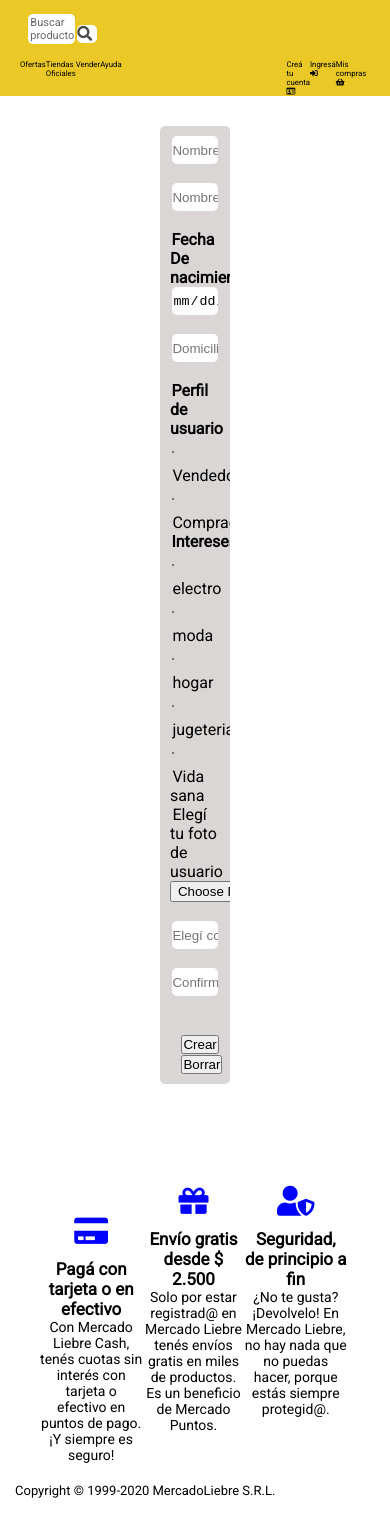
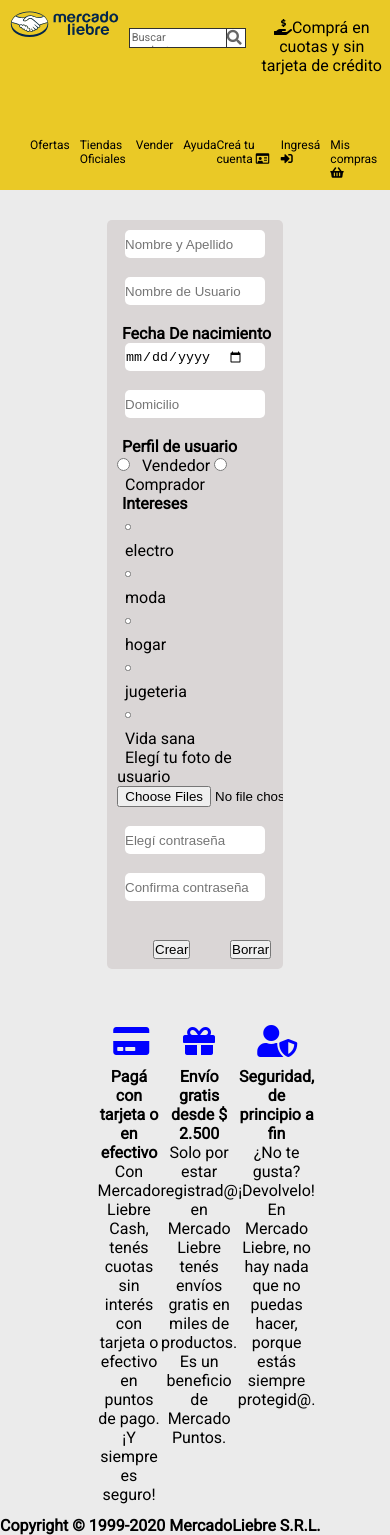
Before and after one commit to ManuelRopero/MercadoLiebreTaller, a website: page views/register.html in a window 390 px wide. Drawn offline with Linux system fonts and the light colour scheme; files that its build step writes are made by us from their sources; files whose address does not match are found by name.

Commit message:
Se mejoro el responsive del header y del footer, se añadio animacion de color a los logos del footer

```diff
--- a/app.js
+++ b/app.js
@@ -5,7 +5,7 @@
 const publicPath = path.resolve(__dirname,'./public');
 app.use(express.static(publicPath));
 app.get('/',(req,rest) => rest.sendFile(path.resolve(__dirname, './views/home.html')));
-app.post('/',(req,rest) => rest.sendFile(path.resolve(__dirname, './views/home.html')));
+app.post('/home',(req,rest) => rest.sendFile(path.resolve(__dirname, './views/home.html')));
 app.get('/pepe',(req,rest) => rest.sendFile(path.resolve(__dirname, './views/registro.html')));
 app.get('/register',(req,rest) => rest.sendFile(path.resolve(__dirname, './views/register.html')));
 app.get('/empty',(req,rest) => rest.sendFile(path.resolve(__dirname, './views/empty.html')));
--- /dev/null
+++ b/public/css/stylesHome.css
@@ -0,0 +1,372 @@
+*{
+    margin: 0px;
+    padding: 0px;
+    box-sizing: border-box;
+}
+
+body{
+    font-family: 'Roboto', sans-serif;
+    background-color: #ebebeb;
+}
+h3{
+    font-size: 24px;
+}
+div.top-header{
+    display: flex;
+    flex-wrap: wrap;
+}
+                 /*********************Header*********************/
+header div.top-header p{
+    width: 100%;
+    text-align: center;
+    margin-top: 10px;
+}
+header{
+    background-color: #EAC926;
+    width: 100%;
+}
+header div.logo, header .form{
+    width: 50%;
+}
+
+header div.logo{
+    padding: 10px;
+    margin-bottom: 80px;
+}
+
+header .form{
+    font-size: 11px;
+    display: flex;
+}
+
+header .top-header .form .input{
+    background-color: #FFF;
+    display: flex;
+    border: none;
+    border-radius: 5px;
+    outline: none;
+    color: #666;
+    padding: 2px;
+    width: 80%;
+    height: 20px;
+    margin-top: 20px;
+}
+
+header .form .submit {
+    background-color: #FFF;
+    border: none;
+    border-radius: 5px;
+    color: rgb(75, 73, 73);
+    font-size: 15px;
+    width: 20px;
+    height: 20px;
+    margin-top: 20px;
+    margin-left: -6px;
+}
+header nav{
+    font-size: 12px;
+    margin-left: 20px;
+}
+header ul li{
+    list-style-type: none;
+    display: none;
+}
+header ul li a{
+    text-decoration: none;
+    color: #000;
+}
+@media (max-width: 361px){
+    header .letra{
+        text-align: center;
+        margin-top: -87px;
+        margin-bottom: 15px;
+        font-size: 13px;
+        margin-left: auto;
+        margin-right: auto;
+    }
+
+}
+
+div.burger-menu{
+    text-align: center;
+    margin-top: -56px;
+}
+div.burger-menu i{
+    background-color: #0044AA;
+    border-radius: 5px;
+    color: #FFF;
+    font-size: 20px;
+    height: 40px;
+    margin: 10px 0px 20px 0px;
+    padding: 8px;
+    width: 40px;
+}
+                 /*********************MAIN*********************/
+
+div.last-visit, div.offers{
+    display: flex;
+    flex-wrap: wrap;
+}
+
+.price{
+    font-size: 18px;
+    width: 30%;
+}
+
+.discount{
+    width: 70%;
+}
+
+.discount, .description{
+    font-size: 16px;
+    font-weight: normal;
+}
+
+h3,
+.description{
+    color: #666;
+}
+
+.description{
+    display: none;
+    margin-top: 20px;
+}
+main section article :hover .description{
+    display: contents;
+  }
+section.banner img{
+    width: 100%;
+}
+main{
+    width: 90%;
+    margin: 0 auto;
+}
+
+main section article{
+    background-color: #fff;
+    margin: 10px 0px;
+}
+
+main section article img{
+    width: 100%;
+}
+
+main section article i,
+.discount{
+    color: #39b54a;
+}
+
+main section article i{
+    display: block;
+    font-size: 16px;
+    padding: 5px;
+    width: 30px;
+    height: 30px;
+    border: 1px solid #39b54a;
+    background-color: #FFF;
+    border-radius: 50%;
+    position: absolute;
+    right: 20px;
+    top: -15px;
+    transition: transform 0.3s ease-in;
+}
+main section article:hover i{
+    transform: rotate(-90deg);
+}
+main section h3{
+    margin: 20px 0px;
+}
+
+article div.main-article{
+    width: 100%;
+    display: flex;
+    flex-wrap: wrap;
+    align-items: baseline;
+    border-top: 1px solid #ebebeb;
+    position: relative;
+    padding: 15px;
+}
+.tarjet{
+    font-size: 12px;
+}
+
+
+/*FOOTER*/
+
+
+div.pie_de_pagina,div.pie_de_pagina i{
+    padding-top: 13px;
+    padding-bottom: 12px;
+    text-align: center;
+    margin: auto;
+    width: 50%;
+}
+div.pie_de_pagina i:hover{
+    color: #EAC926;
+
+}
+
+div.pie_de_pagina i{
+    font-size: 2em;
+    color: blue;
+    padding-bottom: 10px;
+}
+
+                                    /* RESPONSIVE*/
+
+@media (min-width: 361px){
+
+    header div.logo, header .form, header .letra{
+        width: 33%;
+        display: flex;
+    }
+    header div.letra, header div.form{
+        padding-top: 2%;
+    }
+    header .top-header .form .input{
+        background-color: #FFF;
+        display: flex;
+        border: 1px solid rgb(49, 49, 49);
+        border-radius: 0px;
+        outline: none;
+        color: #666;
+        padding: 2px;
+        width: 80%;
+        height: 20px;
+        margin-top: 20px;
+        overflow: hidden;
+    }
+    header .top-header .form .submit{
+        border: 1px solid rgb(49, 49, 49);
+        border-radius: 0px;
+        outline: none;
+        color: #666;
+    }
+    header .form  {
+        width: 33%;
+        display: flex;
+    }
+    div.burger-menu{
+        display: none;
+    }
+    header ul li{
+        display: block;
+    }
+    nav ul{
+        display: flex;
+    }
+/*
+    .contenedorFlex{
+        display: flex;
+        width: 100%;
+    }
+    .contenedorFlex li{
+        padding: 0px 4px;
+    }
+    .Caja2{
+        display: flex;
+    }*/
+    header nav ul{
+        display: flex;
+        justify-content: stretch;
+        justify-items: center;
+    }
+    header nav{
+        padding: 10px;
+        justify-content: space-between;
+        display: flex;
+        align-items: flex end;
+    }
+    .Caja1,.Caja2{
+        gap: 10px;
+    }
+    main section article .description{
+        display: block;
+    }
+
+    main section article{
+        box-shadow: 0px 0px 10px rgb(100, 100, 100);
+    }
+
+    main section div.products{
+        display: flex;
+        flex-direction: row;
+        flex-wrap: wrap;
+        justify-content: space-between;
+        align-items: flex-start;
+    }
+
+    main section div.products article{
+        width: 45%;
+    }
+
+    .price, .discount{
+        width: 50%;
+    }
+    .pie_de_pagina{
+        display: flex;
+    }
+}
+@media (min-width: 769px){
+    main section div.products article{
+        width: 22%;
+    }
+}
+
+
+/*FORMULARIOS*/
+
+.contenedor{
+    display: flex;
+    justify-content: center;
+    width: 100%;
+}
+.container_form{
+    background-color: rgb(218, 214, 214);
+    margin-top: 30px;
+    margin-bottom: 30px;
+    width: 50%;
+    padding: 10px;
+    overflow: hidden;
+    border-radius: 5px;
+
+}
+.container_form input[type="text"], .container_form input[type=date], .container_form input[type=password]{
+    width: 90%;
+    display: flex;
+    margin-left: 5%;
+    border-radius: 5px;
+    border: none;
+    height: 28px;
+}
+.container_form label{
+    margin-left: 5%;
+}
+.container_form button{
+    margin-left: 23%;
+}
+.container_form input[type="checkbox"]{
+    width: 4%;
+    display: flex;
+    margin-left: 5%;
+    border: none;
+    height: 28px;
+}
+.container_form label[for="Perfil"], .container_form label[for="nacimiento"], .container_form label[for="intereses"]{
+    font-weight: bolder;
+    margin-left: 3%;
+    margin-bottom: 5px;
+}
+
+
+#formLogin {
+    display: flex;
+    justify-content: center;
+
+}
+#formLogin input[type="submit"]{
+    width: 60px;
+    border-radius: 5px;
+    border: none;
+    background-color: #ffffff;
+}
--- a/public/css/stylesregister.css
+++ b/public/css/stylesregister.css
@@ -19,9 +19,7 @@
     background-color: rgb(218, 214, 214);
     margin-top: 30px;
     margin-bottom: 30px;
-    width: 20%;
     padding: 10px;
-    overflow: scroll;
     border-radius: 5px;
 
 }
--- a/views/register.html
+++ b/views/register.html
@@ -7,7 +7,7 @@
     <link href="https://fonts.googleapis.com/css2?family=Roboto&display=swap" rel="stylesheet">
     <link rel="stylesheet" href="https://cdnjs.cloudflare.com/ajax/libs/font-awesome/5.11.2/css/all.min.css">
     <title>Registro</title>
-    <link rel="stylesheet" href="css/stylesregister.css">
+    <link rel="stylesheet" href="css/stylesHome.css">
 </head>
 <body>
     <header>
@@ -24,25 +24,17 @@
             </div>
         </div>
         <nav>
-            <div class="contenedorFlex">
-                <div class="Caja1">
-                    <ul>
+                    <ul class="Caja1">
                         <li><a href="#">Ofertas</a></li>
                         <li><a href="#">Tiendas Oficiales</a></li>
                         <li><a href="#">Vender</a></li>
                         <li><a href="#">Ayuda</a></li>
                     </ul>
-                </div>
-                <div class="Caja2">
-                    <ul>
+                    <ul class="Caja2">
                         <li><a href="/register">Creá tu cuenta <i class="far fa-id-card"></i></a></li>
                         <li><a href="/login">Ingresá <i class="fas fa-sign-in-alt"></i></a></li>
                         <li><a href="#">Mis compras <i class="fas fa-shopping-basket"></i></a></li>
                     </ul>
-                </div>
-
-            </div>
-
         </nav>
         <div class="burger-menu">
             <i class="fa fa-bars burger"></i>
@@ -59,7 +51,7 @@
             <label for="nacimiento">Fecha De nacimiento</label><br>
             <input type="date"><br>
             <input type="text" id="lDomicilio" name="lDomicilio" placeholder="Domicilio"><br>
-            <label for="Perfil">Perfil de usuario</label>
+            <label for="Perfil">Perfil de usuario</label> <br>
             <input type="radio" name="Vendedor" id="vendedor" value="Vendedor">
             <label for="vendedor">Vendedor</label>
             <input type="radio" name="Vendedor" id="comprador" value="Comprador">
@@ -88,37 +80,31 @@
 
     </main>
     <footer>
-        <div class="contFlexPrincipal">
-            <div class="contFlex1">
-                <div class="tarjet"><i class="fas fa-credit-card"></i></div>
-                <div class="letrap">
+        <div class="pie_de_pagina">
+            <div>
+                <i class="fas fa-credit-card"></i>
         <h4>Pagá con tarjeta o en efectivo</h4>
         <p>Con Mercado Liebre Cash, tenés cuotas sin interés con tarjeta o efectivo en
-                        puntos de pago. ¡Y siempre es seguro!</p>
+            puntos de pago. ¡Y siempre es seguro!
+        </p>
             </div>
-            </div>
-            <div class="contFlex2">
-                <div class="regalo"><i class="fas fa-gift"></i></i></div>
-                <div class="letrap1">
+        <div>
+            <i class="fas fa-gift"></i>
         <h4>Envío gratis desde $ 2.500</h4>
         <p>Solo por estar registrad@ en Mercado Liebre tenés envíos gratis en miles de
             productos. Es un beneficio de Mercado Puntos.
         </p>
         </div>
-            </div>
-            <div class="contFlex3">
-                <div class="seguridad"><i class="fas fa-user-shield"></i></div>
-                <div class="letrap2">
+        <div>
+            <i class="fas fa-user-shield"></i>
         <h4>Seguridad, de principio a fin</h4>
-                    <p>¿No te gusta? ¡Devolvelo! En Mercado Liebre, no hay nada que no puedas hacer,
-                        porque estás siempre protegid@.</p>
+        <p>
+            ¿No te gusta? ¡Devolvelo! En Mercado Liebre, no hay nada que no puedas hacer,
+            porque estás siempre protegid@.
+        </p>
         </div>
         </div>
-
-        </div>
-        <div class="letrap3">
-            <p>Copyright © 1999-2020 MercadoLiebre S.R.L.</p>
-        </div>
+        <h4>Copyright © 1999-2020 MercadoLiebre S.R.L.</h4>
     </footer>
 </body>
 </html>
```
Also changed, not shown: views/home.html (+17 -31 lines), views/login.html (+22 -33 lines). Lines whose indentation alone changed are shown as unchanged.
